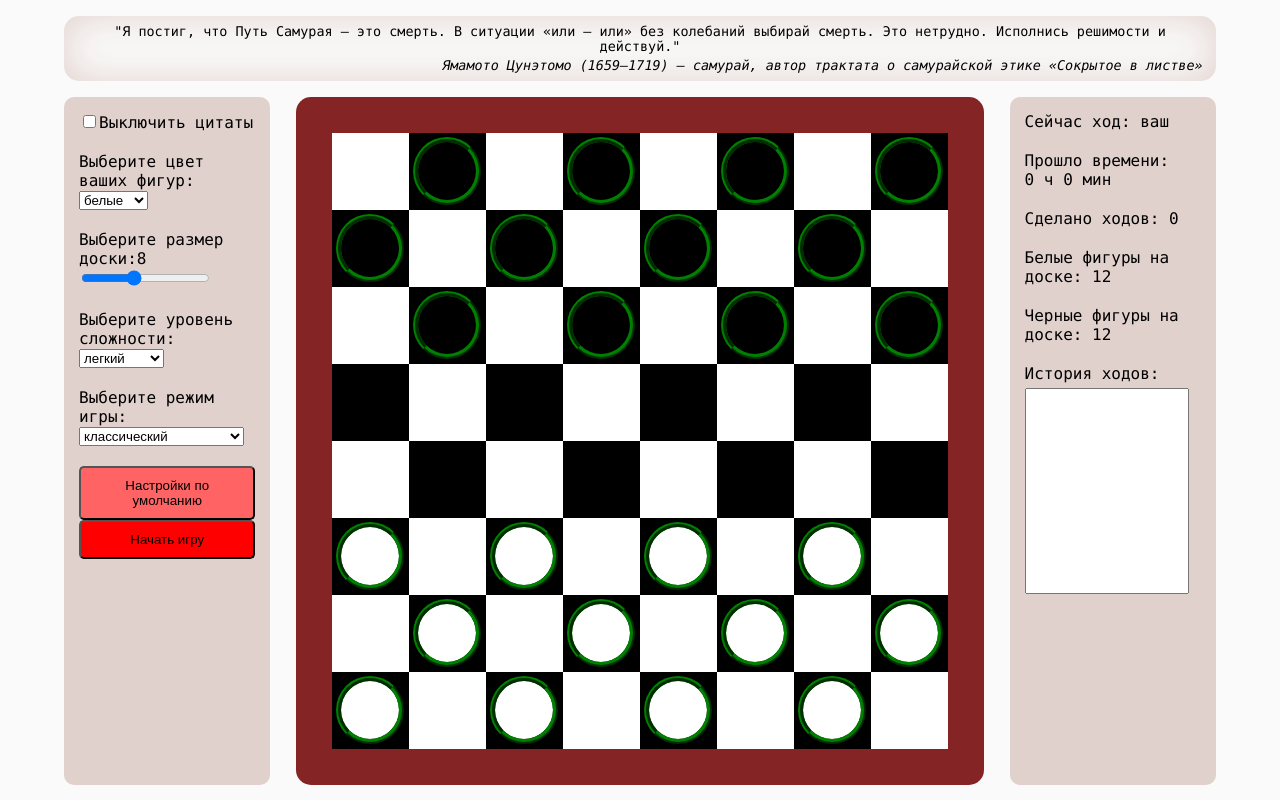
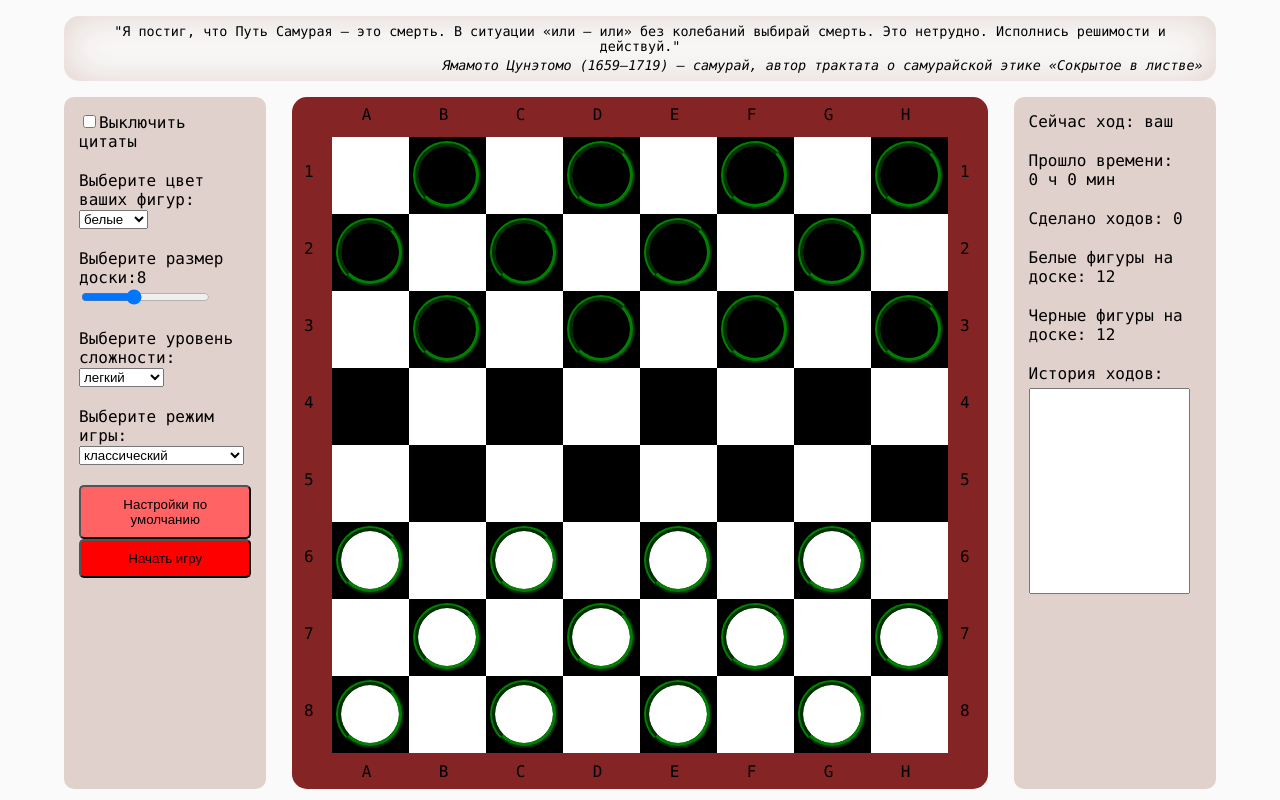
Before and after one commit to e-eki/checkers-app, a React app: page / in a window 1280 px wide. Built offline with nearby package versions, Linux system fonts and the light colour scheme.

Commit message:
board - marks

```diff
--- a/public/app.css
+++ b/public/app.css
@@ -107,7 +107,7 @@ textarea {
     background: rgb(133, 36, 36);
     border-radius: 15px;
     padding: 4.5vmin;
-    height: 77vmin;
+    height: 77.5vmin;
     margin: 0 2vw 0 2vw;
 }
 
@@ -115,6 +115,7 @@ textarea {
     position: relative;
     width: 77vmin;
     height: 77vmin;
+    margin: 0.5vmin;
 }
 
 .tablo {
@@ -202,3 +203,40 @@ table {
     border-color: orange;
     cursor: pointer;
 }
+
+.marks-container {
+
+}
+
+.marks {
+    position: absolute;
+    display: flex;
+    justify-content: space-around;
+}
+
+.marks_horizontal {
+    width: 77vmin;
+    flex-direction: row;
+}
+
+.marks_vertical {
+    width: 2vmin;
+    height: 77vmin;
+    flex-direction: column;
+}
+
+.marks_top {
+    top: 1vmin;
+}
+
+.marks_bottom {
+    bottom: 1vmin;
+}
+
+.marks_left {
+    left: 1.5vmin;
+}
+
+.marks_right {
+    right: 1.5vmin;
+}
--- a/src/js/components/display/board.js
+++ b/src/js/components/display/board.js
@@ -193,6 +193,16 @@ export default class Board extends Component {
 	constructor(props) {
 		super(props);
 
+		this.marksSymbols = {
+			horizontal : ['A', 'B', 'C', 'D', 'E', 'F', 'G', 'H', 'I', 'J', 'K', 'L', 'M', 'N'],
+			vertical: ['1', '2', '3', '4', '5', '6', '7', '8', '9', '10', '11', '12', '13', '14'],
+		};
+
+		this.marks = {
+			horizontal: [],
+			vertical: [],
+		};
+
 		this.state = {
 			// массив данных о клетках
 			cellsDataContainer: [],
@@ -279,6 +289,18 @@ export default class Board extends Component {
 					this.state.actorsDataContainer[x].push(null);
 				}
 			}
+		}
+	}
+
+	drawMarks(boardSize = this.props.boardSize) {
+
+		this.marks.horizontal = [];
+		this.marks.vertical = [];
+
+		for (var i = 0; i < boardSize; i++) {
+
+			this.marks.horizontal.push(<span>{this.marksSymbols.horizontal[i]}</span>);
+			this.marks.vertical.push(<span>{this.marksSymbols.vertical[i]}</span>);
 		}
 	}
 
@@ -503,10 +525,6 @@ export default class Board extends Component {
 	doTurn(currentPosition, newPosition) {
 		console.log('doTurn');
 
-		/*var getPositionMarks = function (position) {
-        return marks.horizontal[position.x] + marks.vertical[this.chessboard.length - position.y - 1];
-      }.bind(this);*/
-
 		let currentActorData = this.state.actorsDataContainer[currentPosition.positionX][currentPosition.positionY];
 
 		let actor = {
@@ -544,6 +562,7 @@ export default class Board extends Component {
 	// заполнение начальных данных перед первым рендерингом
 	componentWillMount() {
 		this.fillGridData();
+		this.drawMarks();
 	}
 
 	// и заполнение начальных данных после смены настроек
@@ -555,7 +574,8 @@ export default class Board extends Component {
 			nextProps.mode !== this.props.mode ||
 			nextProps.userColor !== this.props.userColor ||
 			(!nextProps.endOfGame && this.props.endOfGame)) {
-			this.fillGridData(nextProps.boardSize, nextProps.mode, nextProps.userColor, nextProps.isUserTurn);
+				this.fillGridData(nextProps.boardSize, nextProps.mode, nextProps.userColor, nextProps.isUserTurn);
+				this.drawMarks(nextProps.boardSize);
 		}
 
 		if (nextProps.startOfGame && nextProps.isUserTurn && !this.props.isUserTurn) {
@@ -593,9 +613,29 @@ export default class Board extends Component {
 
         return (
 
-			<table className="board">
-				{grid}
-			</table>
+			<div className = 'main'>
+				<div className = 'marks-container'>
+					<div className = 'marks marks_horizontal marks_top'>
+						{this.marks.horizontal}
+					</div>
+
+					<div className = 'marks marks_horizontal marks_bottom'>
+						{this.marks.horizontal}
+					</div>
+
+					<div className = 'marks marks_vertical marks_left'>
+						{this.marks.vertical}
+					</div>
+
+					<div className = 'marks marks_vertical marks_right'>
+						{this.marks.vertical}
+					</div>
+
+				</div>
+				<table className ="board">
+					{grid}
+				</table>
+			</div>
         )
     }
 }
--- a/src/js/components/display/display.js
+++ b/src/js/components/display/display.js
@@ -209,7 +209,6 @@ export default class Display extends Component {
                         mode = {this.state.mode}
                     />
 
-                    <div className = 'main'>
                     <Board
                         startOfGame = {this.state.startOfGame}
                         endOfGame = {this.state.endOfGame}
@@ -222,7 +221,6 @@ export default class Display extends Component {
                         mode = {this.state.mode}
                         updateData = {this.updateData}
                     />
-                    </div>
 
                     <Infobar
                         startOfGame = {this.state.startOfGame}
```
Lines whose indentation alone changed are shown as unchanged.
